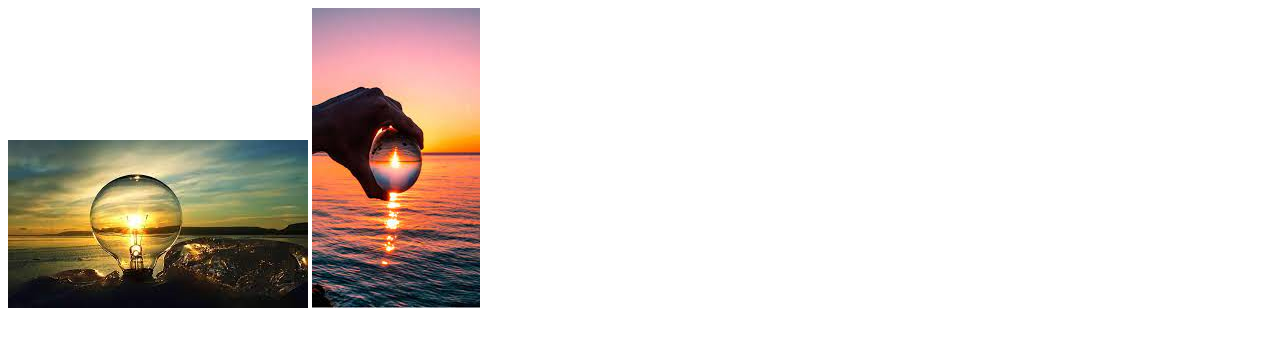
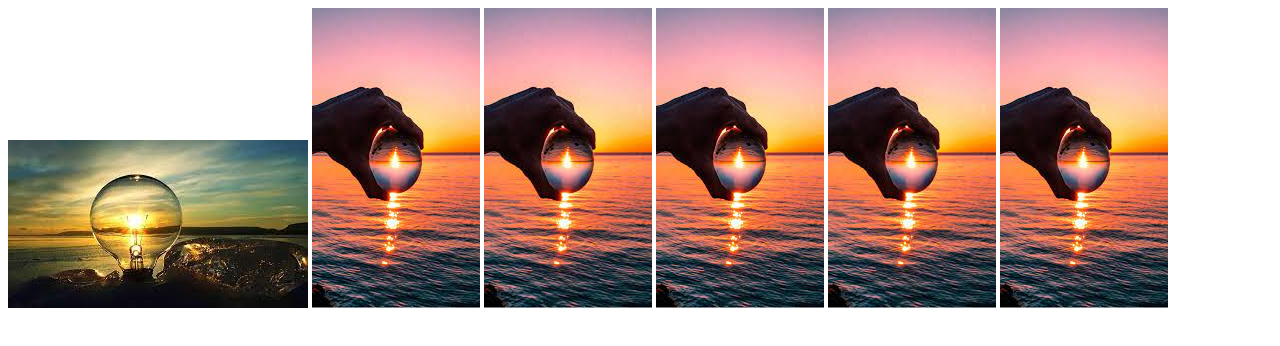
Before and after one commit to softwareEngineering10/MASTER_JAVA, a plain HTML site: page index.html in a window 1280 px wide. Drawn offline with Linux system fonts and the light colour scheme.

Commit message:
Them new

```diff
--- a/index.html
+++ b/index.html
@@ -8,6 +8,10 @@
 <body>
     <img src="image/1.jpg" alt="">
     <img src="image/2.jpg" alt="">
+    <img src="image/2.jpg" alt="">
+    <img src="image/2.jpg" alt="">
+    <img src="image/2.jpg" alt="">
+    <img src="image/2.jpg" alt="">
 
 </body>
 </html>
```
